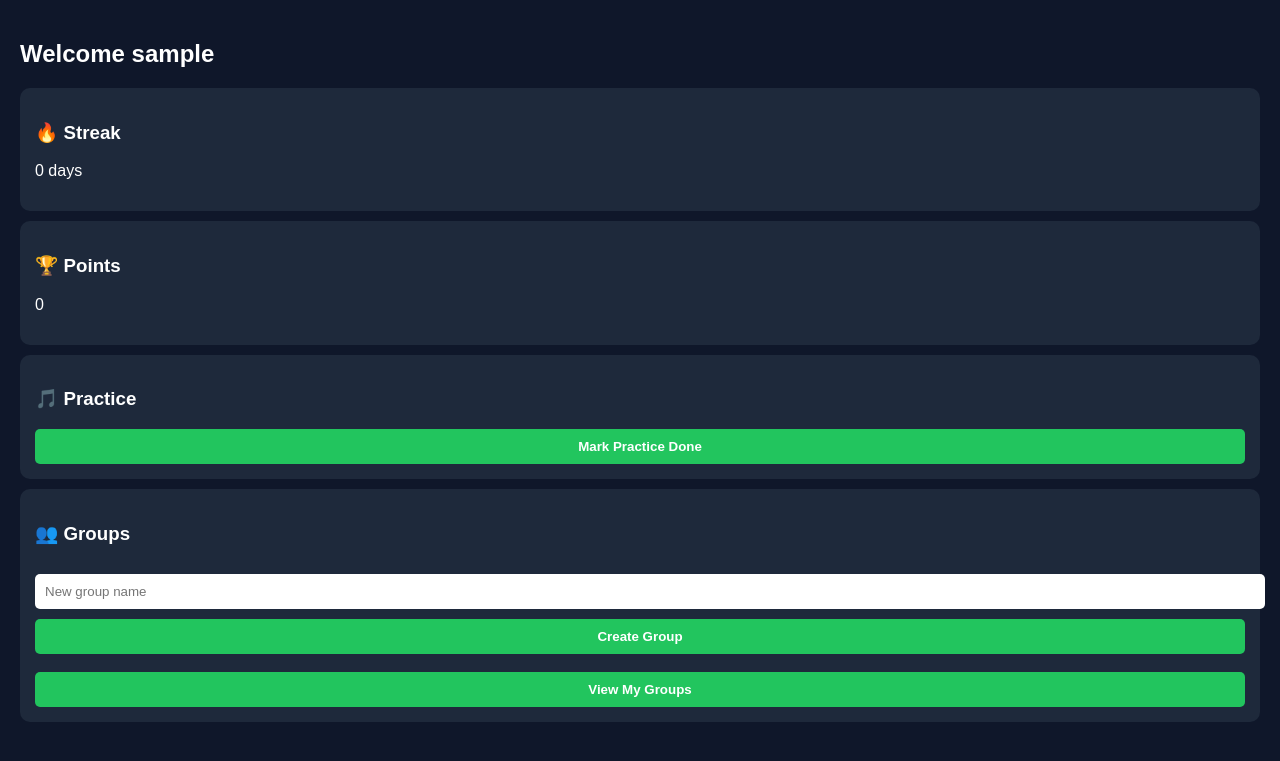
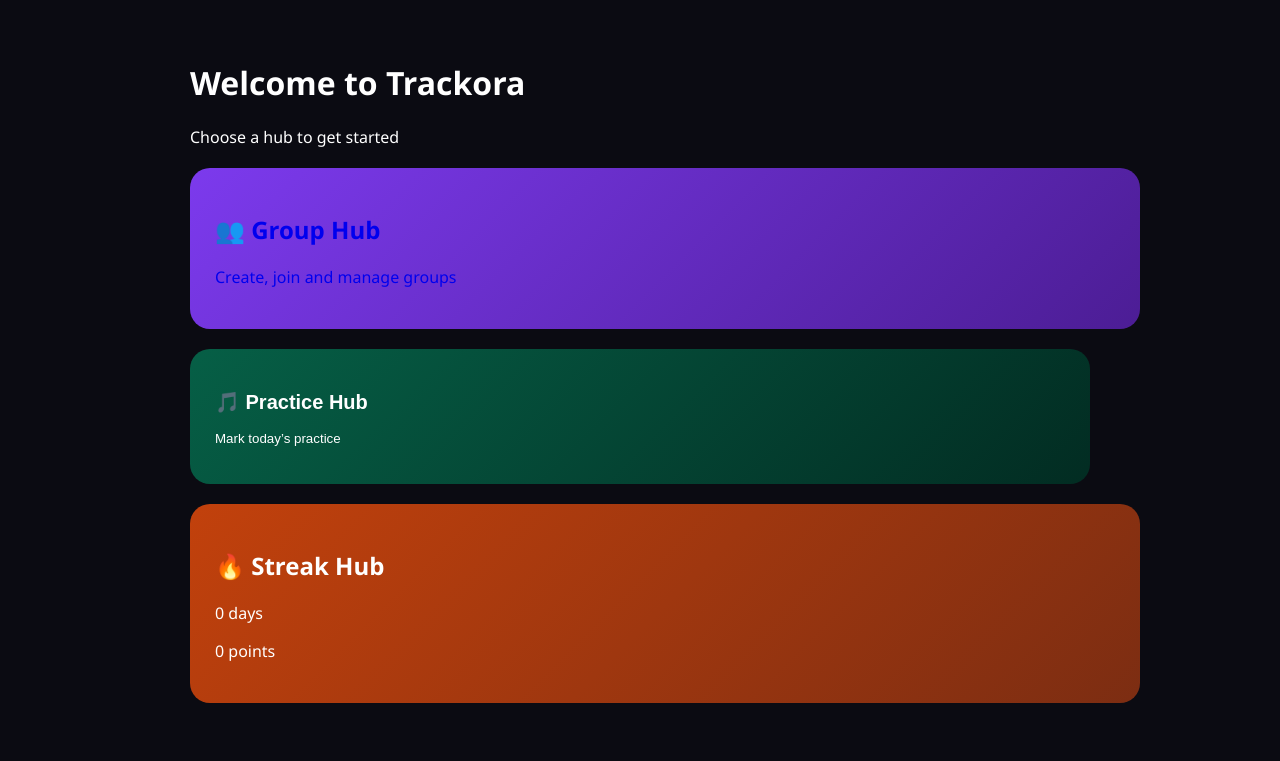
Before and after one commit to lakshith-bit/trackora, a Flask app: page /dashboard in a window 1280 px wide. Shown: the top 761 px of the page. Run offline with Flask 3, Linux system fonts and the light colour scheme; a user stored in the database is signed in; data comes from the database, SQL or seed files in the repository; both versions use the stored data as it was after the commit.

Commit message:
Improved UI

```diff
--- a/static/style.css
+++ b/static/style.css
@@ -1,43 +1,161 @@
+/* ===== GLOBAL ===== */
+
 body {
-    font-family: Arial;
+    margin: 0;
+    font-family: 'Segoe UI', sans-serif;
+    background: #0b0b12;
+    color: white;
+}
+
+/* ===== DASHBOARD ===== */
+
+.dashboard {
+    max-width: 900px;
+    margin: auto;
+    padding: 40px 20px;
+}
+
+.hub-container {
+    display: flex;
+    flex-direction: column;
+    gap: 20px;
+    margin-top: 20px;
+}
+
+.hub-link {
+    text-decoration: none;
+}
+
+/* HUB CARDS */
+
+.hub-card {
+    padding: 25px;
+    border-radius: 20px;
+    transition: 0.3s;
+    border: none;
+    width: 100%;
+    text-align: left;
+    cursor: pointer;
+}
+
+.hub-card:hover {
+    transform: scale(1.02);
+}
+
+/* COLORS */
+
+.purple {
+    background: linear-gradient(135deg, #7c3aed, #4c1d95);
+}
+
+.green {
+    background: linear-gradient(135deg, #065f46, #022c22);
+}
+
+.orange {
+    background: linear-gradient(135deg, #c2410c, #7c2d12);
+}
+
+/* ===== FORMS ===== */
+
+input {
+    padding: 12px;
+    border-radius: 10px;
+    border: none;
     background: #0f172a;
     color: white;
-    margin: 0;
-}
-
-.container {
-    width: 300px;
-    margin: 100px auto;
-    background: #1e293b;
-    padding: 20px;
-    border-radius: 10px;
-}
-
-input {
-    width: 100%;
-    padding: 10px;
-    margin: 10px 0;
-    border-radius: 5px;
-    border: none;
+    outline: none;
 }
 
 button {
-    width: 100%;
-    padding: 10px;
-    background: #22c55e;
+    padding: 10px 15px;
+    border-radius: 10px;
     border: none;
-    border-radius: 5px;
+    cursor: pointer;
+    background: rgba(255,255,255,0.1);
     color: white;
-    font-weight: bold;
+    transition: 0.3s;
 }
 
-.dashboard {
-    padding: 20px;
+button:hover {
+    background: rgba(255,255,255,0.2);
 }
 
-.box {
-    background: #1e293b;
-    padding: 15px;
-    margin: 10px 0;
-    border-radius: 10px;
+/* ===== GROUP PAGE LAYOUT ===== */
+
+.layout {
+    display: flex;
+    gap: 30px;
+    padding: 30px;
 }
+
+/* SIDEBAR */
+
+.sidebar {
+    width: 250px;
+}
+
+.stat-card {
+    background: #111827;
+    padding: 20px;
+    border-radius: 15px;
+    margin-bottom: 20px;
+    text-align: center;
+}
+
+.stat-card h1 {
+    color: #22c55e;
+}
+
+/* MAIN CONTENT */
+
+.content {
+    flex: 1;
+}
+
+/* ACTION BOX */
+
+.action-box {
+    background: linear-gradient(135deg, #7c3aed, #4c1d95);
+    padding: 20px;
+    border-radius: 20px;
+    margin: 20px 0;
+}
+
+.action-box form {
+    margin-bottom: 15px;
+}
+
+.action-box input {
+    width: 65%;
+    margin-right: 10px;
+}
+
+.action-box button {
+    background: #8b5cf6;
+}
+
+/* GROUP GRID */
+
+.group-grid {
+    display: grid;
+    grid-template-columns: repeat(2, 1fr);
+    gap: 20px;
+}
+
+.group-card {
+    background: #111827;
+    padding: 20px;
+    border-radius: 15px;
+    transition: 0.3s;
+}
+
+.group-card:hover {
+    transform: scale(1.03);
+}
+
+.group-card button {
+    margin-top: 10px;
+    width: 100%;
+    background: black;
+}
--- a/templates/dashboard.html
+++ b/templates/dashboard.html
@@ -1,43 +1,41 @@
 <!DOCTYPE html>
 <html>
 <head>
-    <title>Dashboard</title>
+    <title>Trackora</title>
     <link rel="stylesheet" href="/static/style.css">
 </head>
 <body>
 
 <div class="dashboard">
-    <h2>Welcome {{user}}</h2>
 
-    <div class="box">
-        <h3>🔥 Streak</h3>
-        <p>{{streak}} days</p>
-    </div>
+    <h1>Welcome to Trackora</h1>
+    <p>Choose a hub to get started</p>
 
-    <div class="box">
-        <h3>🏆 Points</h3>
-        <p>{{points}}</p>
-    </div>
+    <div class="hub-container">
 
-    <div class="box">
-        <h3>🎵 Practice</h3>
-        <form method="POST" action="/practice">
-            <button>Mark Practice Done</button>
-        </form>
-    </div>
+        <!-- GROUP HUB -->
+        <a href="/groups" class="hub-link">
+            <div class="hub-card purple">
+                <h2>👥 Group Hub</h2>
+                <p>Create, join and manage groups</p>
+            </div>
+        </a>
 
-    <div class="box">
-        <h3>👥 Groups</h3>
-        <form method="POST" action="/create_group">
-            <input name="group_name" placeholder="New group name" required>
-            <button>Create Group</button>
+        <!-- PRACTICE HUB -->
+        <form method="POST" action="/practice" class="hub-link">
+            <button class="hub-card green">
+                <h2>🎵 Practice Hub</h2>
+                <p>Mark today’s practice</p>
+            </button>
         </form>
 
-        <br>
+        <!-- STREAK HUB -->
+        <div class="hub-card orange">
+            <h2>🔥 Streak Hub</h2>
+            <p>{{streak}} days</p>
+            <p>{{points}} points</p>
+        </div>
 
-        <a href="/groups">
-            <button>View My Groups</button>
-        </a>
     </div>
 
 </div>
```
Also changed, not shown: templates/groups.html (+51 -18 lines), database.db.
